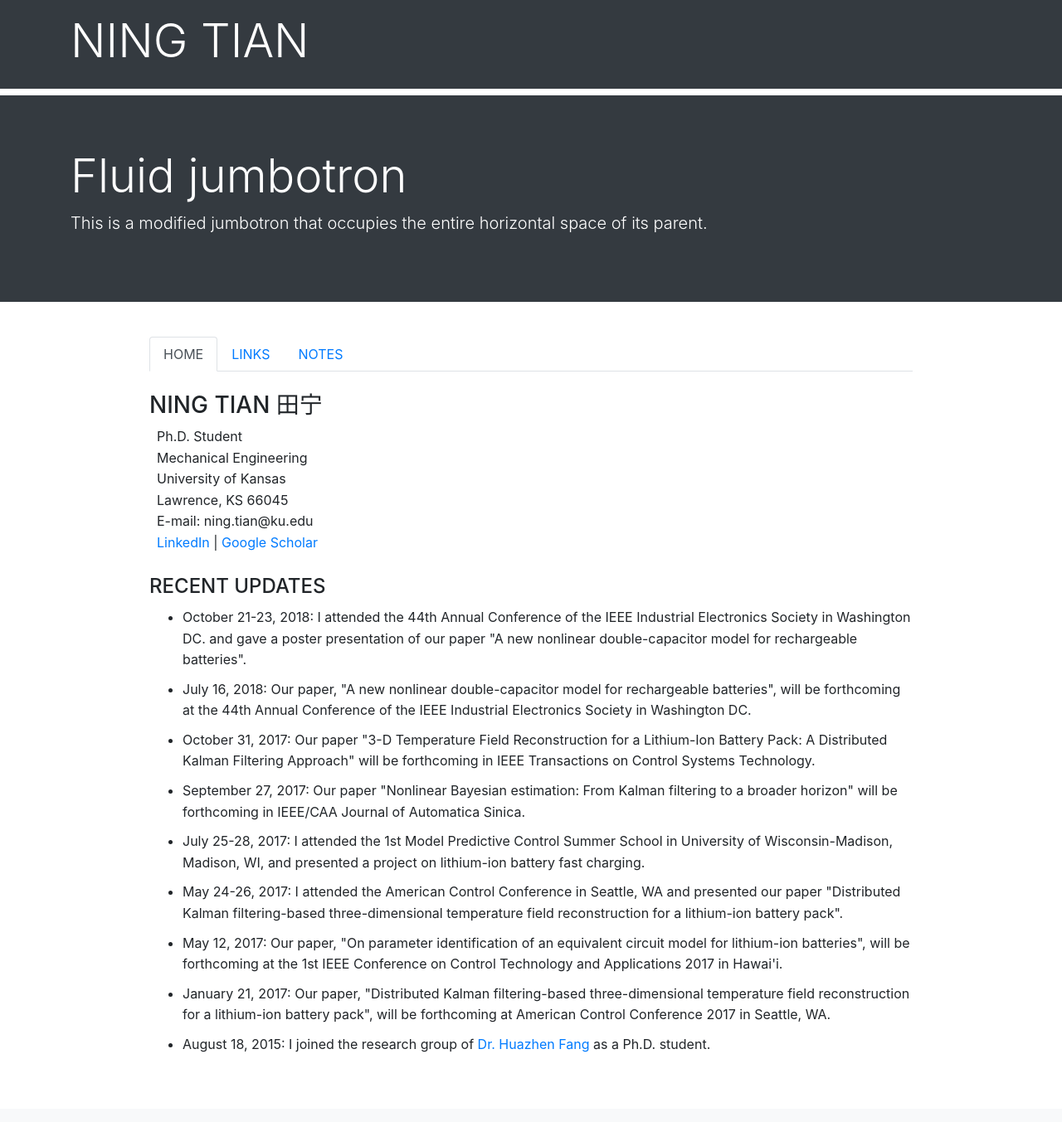
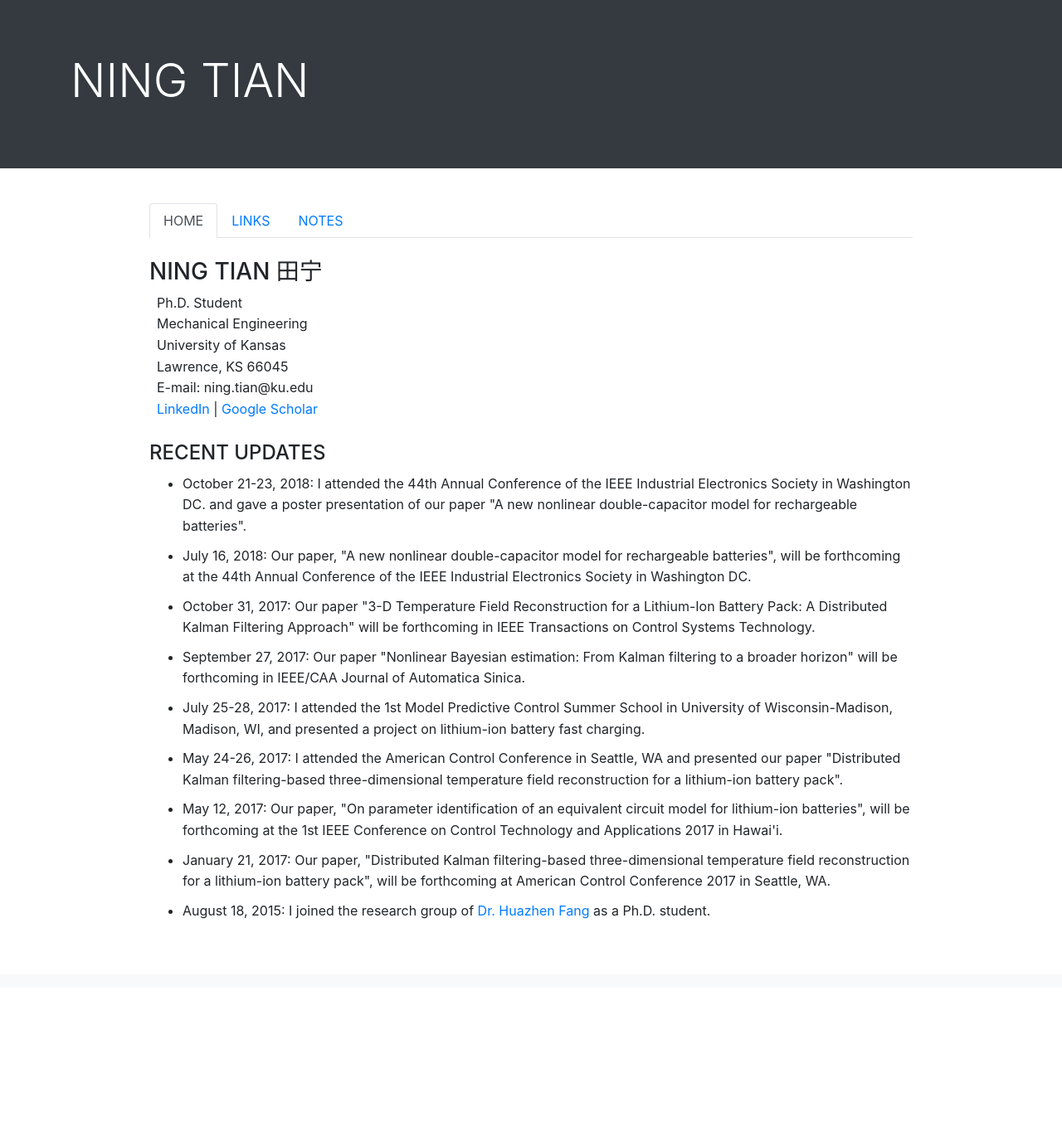
Before and after one commit to ningtian/ningtian.github.io, a Jekyll site: the page index.html, which Jekyll copies as it is, in a window 1280 px wide. Shown: the whole page at 83% size. Built offline with Jekyll 4.4.1, drawn with Linux system fonts in a browser that asks for light colours; after the commit the page ends 1191 px from its top, so only the background shows below that.

Commit message:
Update index.html

```diff
--- a/index.html
+++ b/index.html
@@ -18,16 +18,10 @@
 
 <!-- the following is body part -->
 <body>
-<div class="p-3 mb-2 bg-dark text-white">
-  <div class="container">
-    <h1 class="display-4">NING TIAN</h1>
-  </div>
-</div>
 
 <div class="jumbotron jumbotron-fluid bg-dark text-white">
   <div class="container">
-    <h1 class="display-4">Fluid jumbotron</h1>
-    <p class="lead">This is a modified jumbotron that occupies the entire horizontal space of its parent.</p>
+    <h1 class="display-4">NING TIAN</h1>
   </div>
 </div>
 
```
